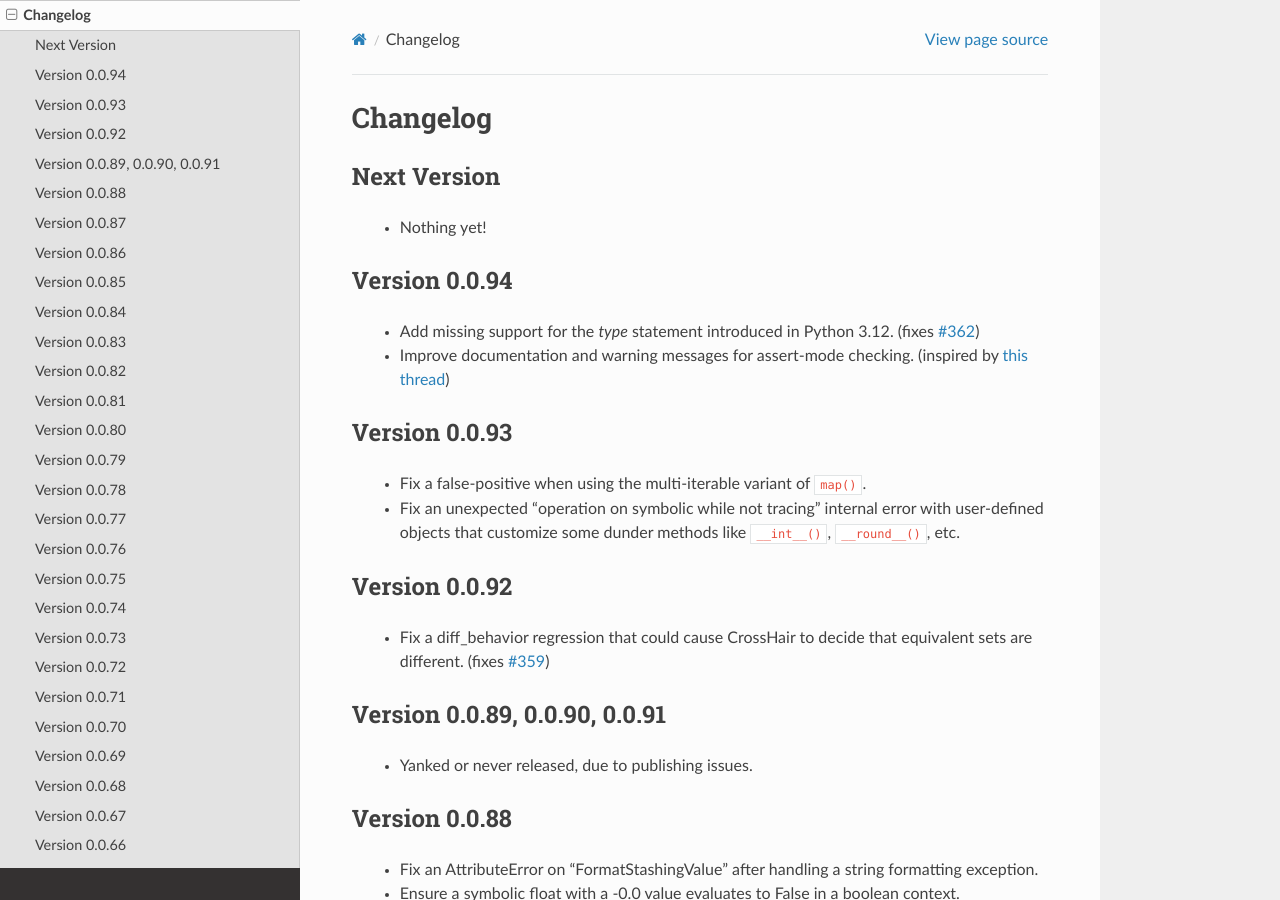
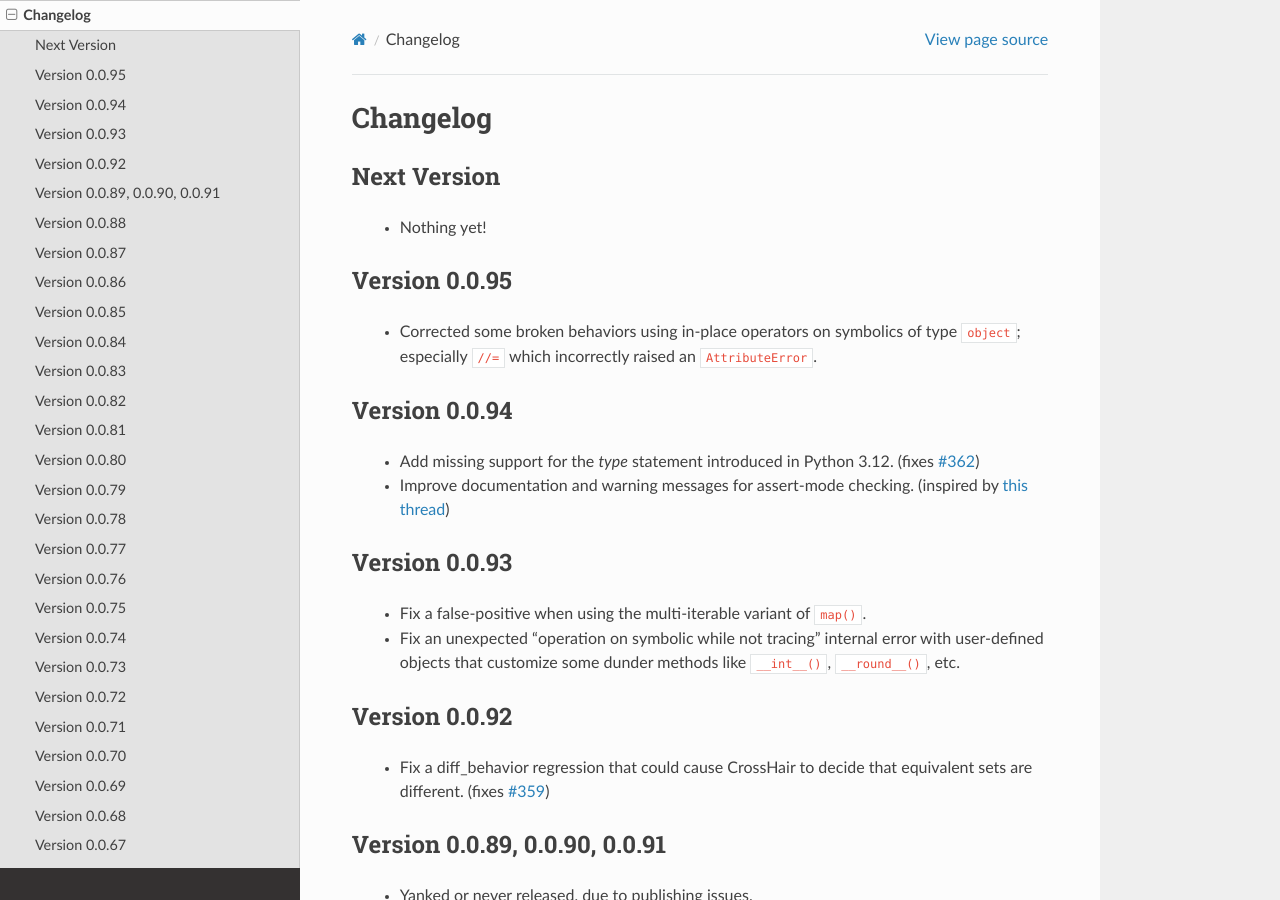
Before and after one commit to pschanely/CrossHair, a Sphinx documentation site: the page built from doc/source/changelog.rst, in a window 1280 px wide and 900 px high. Built offline with Sphinx 7.4.7 and the Read the Docs theme 3.1.0, drawn with Linux system fonts in a browser that asks for light colours; the version number is read from the project's files by our own code.

Commit message:
Update changelog

```diff
--- a/doc/source/changelog.rst
+++ b/doc/source/changelog.rst
@@ -7,6 +7,14 @@ Next Version
 ------------
 
   * Nothing yet!
+
+
+Version 0.0.95
+--------------
+
+  * Corrected some broken behaviors using in-place operators on symbolics
+    of type ``object``; especially ``//=`` which incorrectly raised an
+    ``AttributeError``.
 
 
 Version 0.0.94
```
